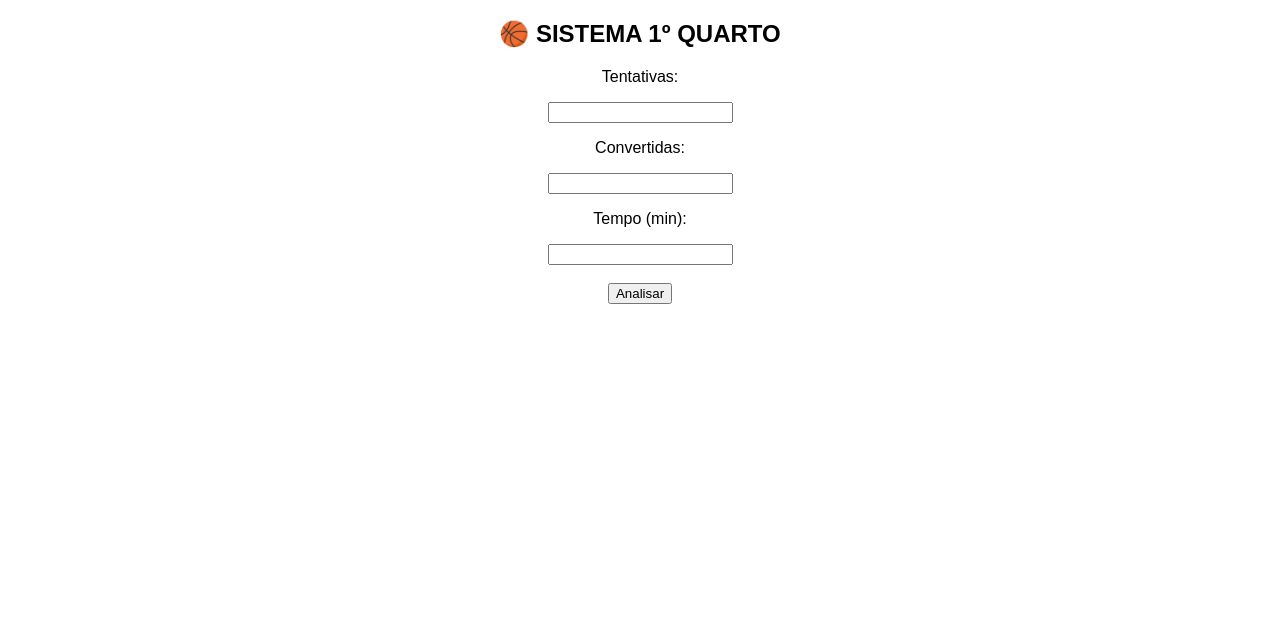
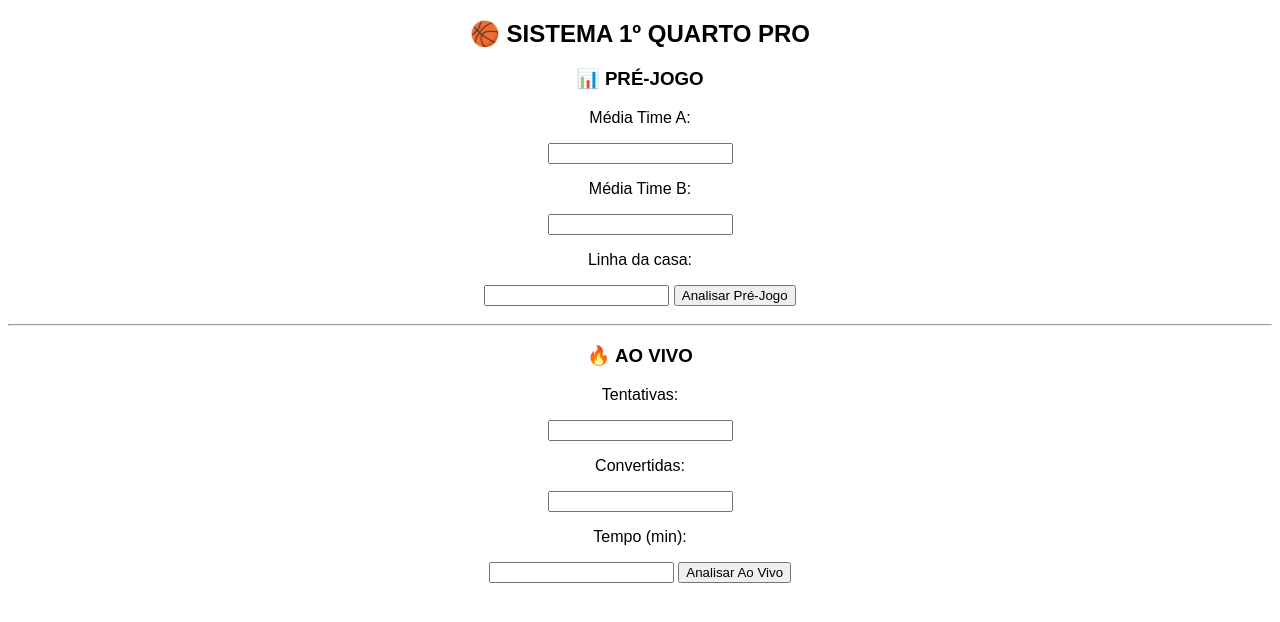
Before and after one commit to gustavomatos134-cloud/sistema-nba, a plain HTML site: page index.html in a window 1280 px wide. Drawn offline with Linux system fonts and the light colour scheme.

Commit message:
index.html

```diff
--- a/index.html
+++ b/index.html
@@ -1,13 +1,32 @@
 <!DOCTYPE html>
 <html>
 <head>
-  <title>Sistema 1Q NBA</title>
+  <title>Sistema 1Q NBA PRO</title>
   <meta name="viewport" content="width=device-width, initial-scale=1">
 </head>
 
 <body style="font-family: Arial; text-align:center;">
 
-<h2>🏀 SISTEMA 1º QUARTO</h2>
+<h2>🏀 SISTEMA 1º QUARTO PRO</h2>
+
+<h3>📊 PRÉ-JOGO</h3>
+
+<p>Média Time A:</p>
+<input id="mediaA" type="number">
+
+<p>Média Time B:</p>
+<input id="mediaB" type="number">
+
+<p>Linha da casa:</p>
+<input id="linha" type="number">
+
+<button onclick="preJogo()">Analisar Pré-Jogo</button>
+
+<h3 id="preResultado"></h3>
+
+<hr>
+
+<h3>🔥 AO VIVO</h3>
 
 <p>Tentativas:</p>
 <input id="tentativas" type="number">
@@ -18,13 +37,37 @@
 <p>Tempo (min):</p>
 <input id="tempo" type="number">
 
-<br><br>
-<button onclick="analisar()">Analisar</button>
+<button onclick="aoVivo()">Analisar Ao Vivo</button>
 
-<h3 id="resultado"></h3>
+<h3 id="liveResultado"></h3>
 
 <script>
-function analisar() {
+
+function preJogo() {
+  let a = Number(mediaA.value);
+  let b = Number(mediaB.value);
+  let linhaCasa = Number(linha.value);
+
+  let mediaTotal = a + b;
+  let valor = mediaTotal - linhaCasa;
+
+  let decisao = "";
+
+  if (valor > 5) {
+    decisao = "🔥 OVER FORTE";
+  } else if (valor > 2) {
+    decisao = "📈 OVER LEVE";
+  } else {
+    decisao = "❌ UNDER";
+  }
+
+  document.getElementById("preResultado").innerHTML =
+    "Média total: " + mediaTotal + "<br>" +
+    "Valor: " + valor + "<br><br>" +
+    "<b>" + decisao + "</b>";
+}
+
+function aoVivo() {
   let t = Number(tentativas.value);
   let c = Number(convertidas.value);
   let tempo = Number(tempo.value);
@@ -36,19 +79,20 @@ function analisar() {
   let decisao = "";
 
   if (ritmo > 3.5 && eficiencia > 0.5) {
-    decisao = "🔥 OVER FORTE";
+    decisao = "🔥 ENTRAR FORTE";
   } else if (ritmo > 3) {
-    decisao = "📈 OVER LEVE";
+    decisao = "📈 OBSERVAR";
   } else {
-    decisao = "❌ UNDER";
+    decisao = "❌ NÃO ENTRAR";
   }
 
-  resultado.innerHTML =
+  document.getElementById("liveResultado").innerHTML =
     "Eficiência: " + eficiencia.toFixed(2) + "<br>" +
     "Ritmo: " + ritmo.toFixed(2) + "<br>" +
     "Projeção: " + projecao.toFixed(0) + "<br><br>" +
     "<b>" + decisao + "</b>";
 }
+
 </script>
 
 </body>
```
